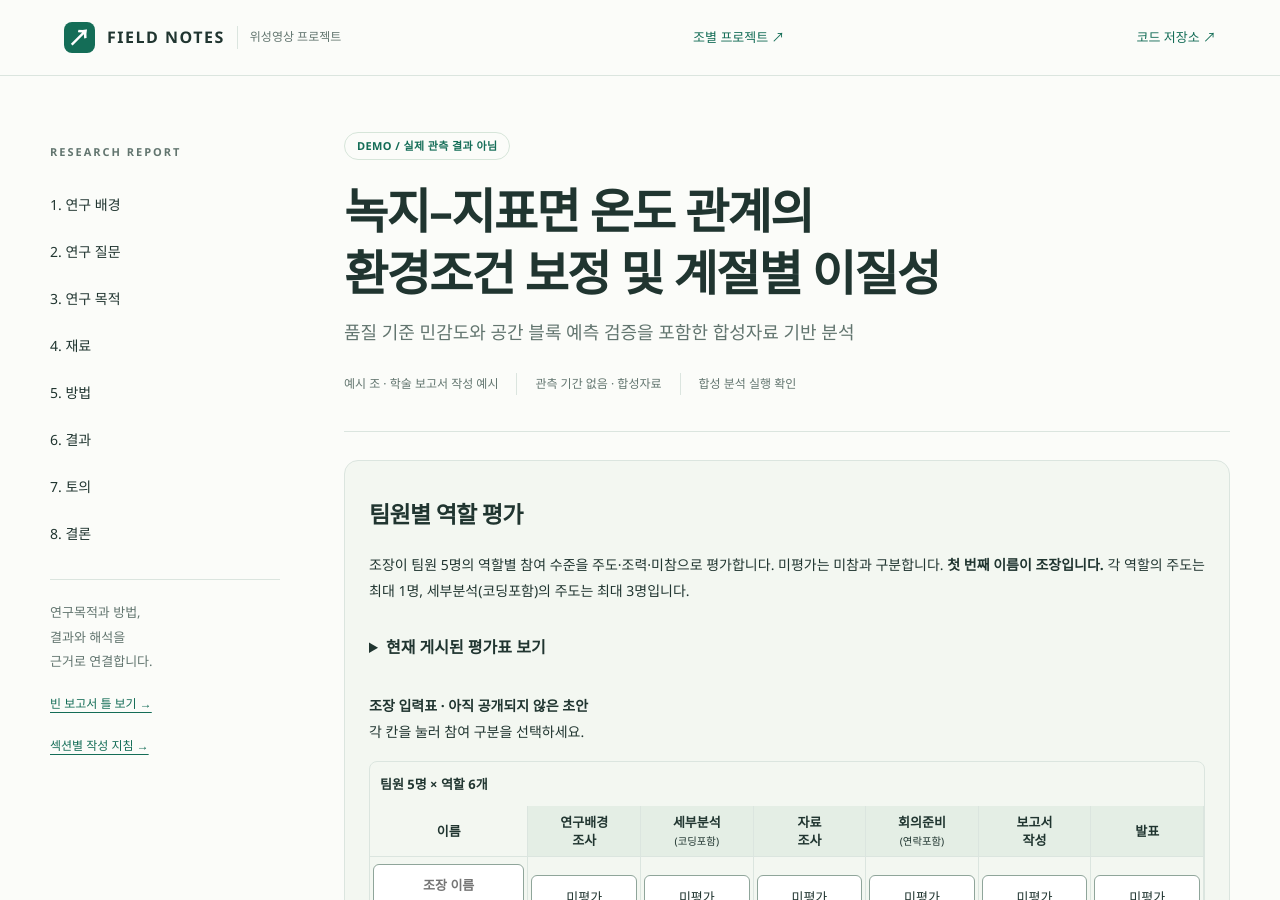
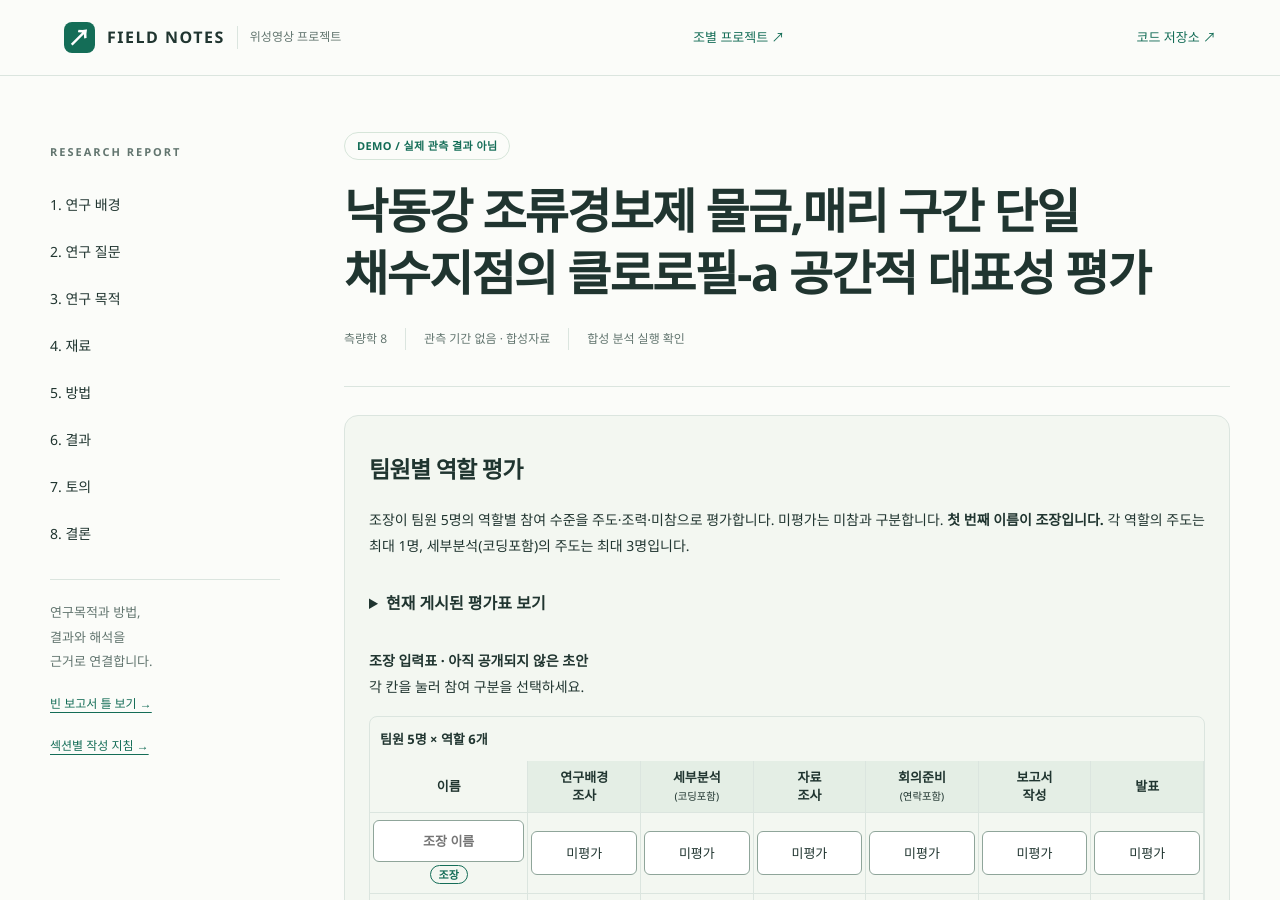
Before and after one commit to rlaqhtjd-2026/group-8-surveying2, a Jekyll site: the page built from docs/index.md, in a window 1280 px wide and 900 px high. Built offline with Jekyll 4.4.1, drawn with Linux system fonts in a browser that asks for light colours.

Commit message:
Update index.md

```diff
--- a/docs/index.md
+++ b/docs/index.md
@@ -1,9 +1,9 @@
 ---
 layout: report
 advanced: true
-title: "녹지–지표면 온도 관계의<br>환경조건 보정 및 계절별 이질성"
-subtitle: "품질 기준 민감도와 공간 블록 예측 검증을 포함한 합성자료 기반 분석"
-team: "예시 조 · 학술 보고서 작성 예시"
+title: "낙동강 조류경보제 물금,매리 구간 단일 채수지점의 클로로필-a 공간적 대표성 평가"
+subtitle: ""
+team: "측량학 8"
 period: "관측 기간 없음 · 합성자료"
 status: "합성 분석 실행 확인"
 badge: "DEMO / 실제 관측 결과 아님"
```
